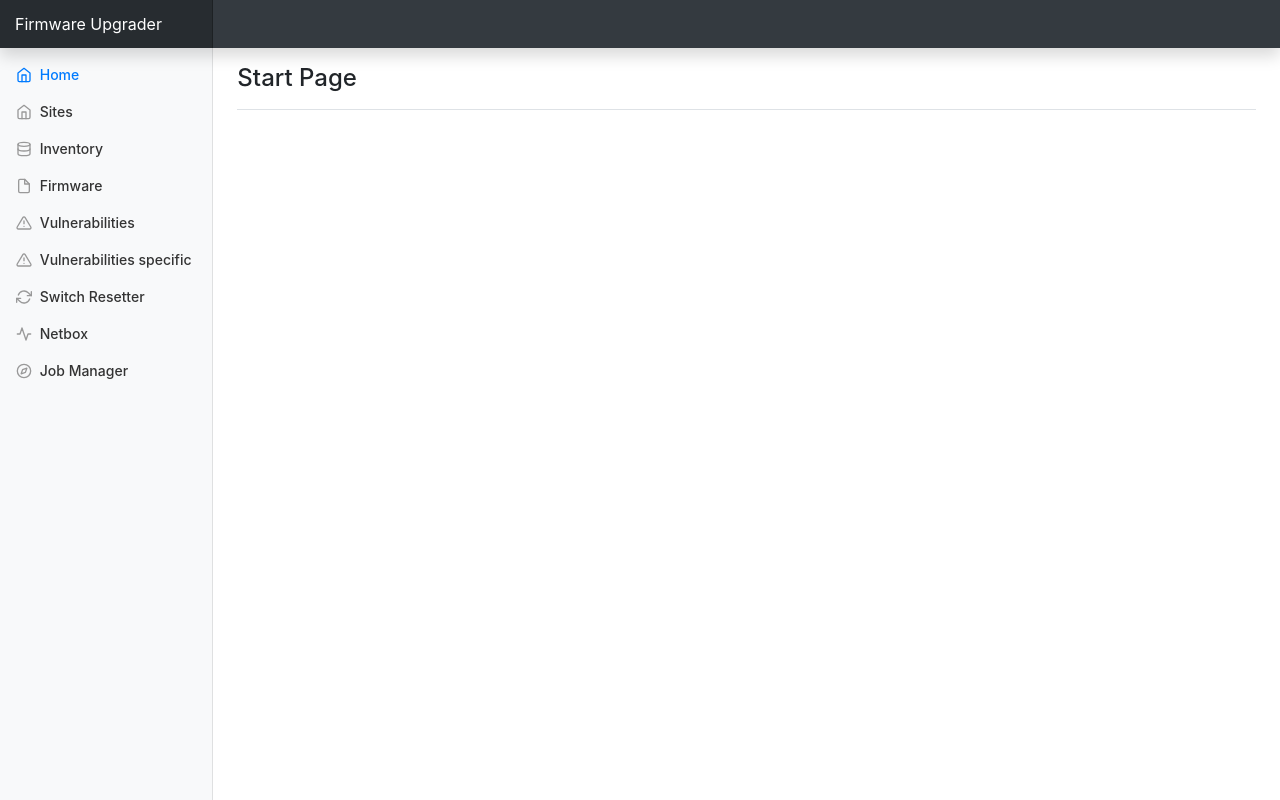
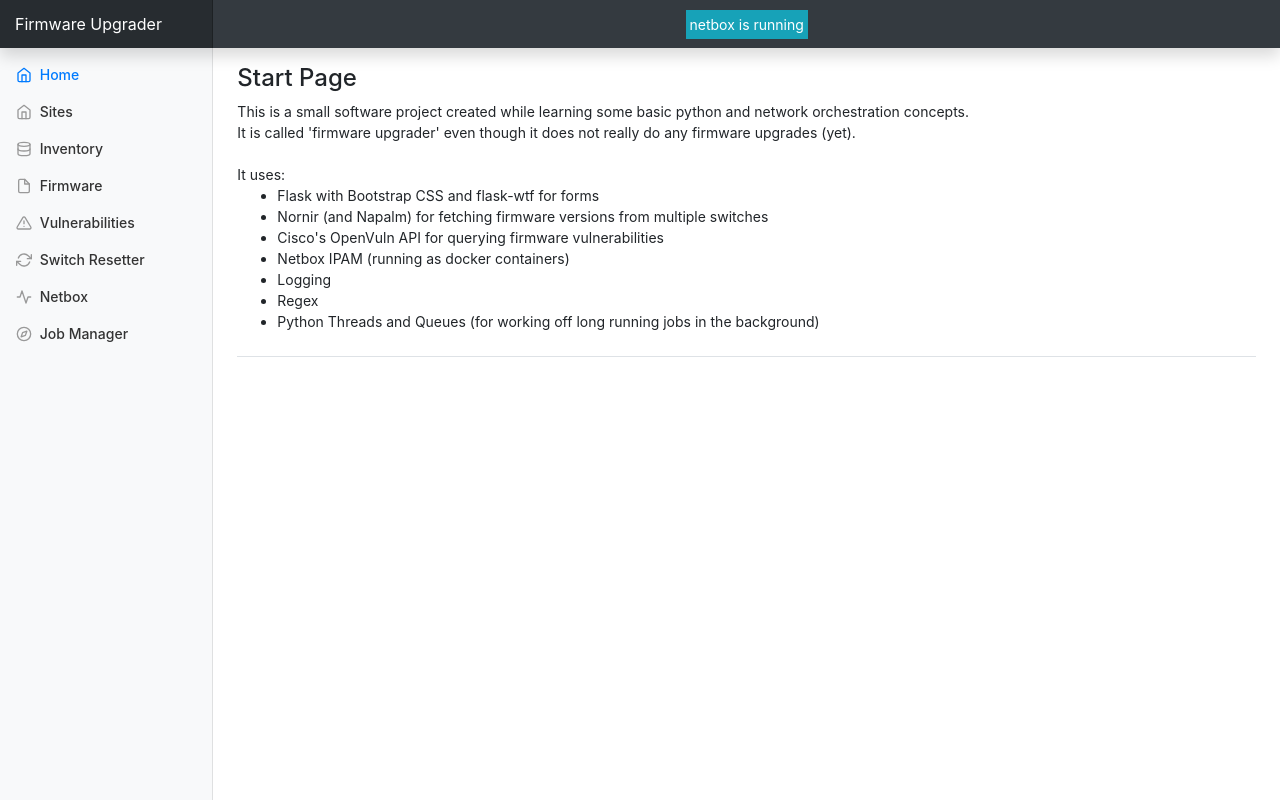
Before and after one commit to auerlukas/firmware-upgrader, a Flask app: page / in a window 1280 px wide. Run offline with Flask 2, Linux system fonts and the light colour scheme; parts of the project's set-up code (start-up, migrations or seed data) failed here and were passed over; some libraries are stand-ins or nearby versions.

Commit message:
cleanup, auto-start for netbox containers

```diff
--- a/firmware-upgrader/app.py
+++ b/firmware-upgrader/app.py
@@ -1,33 +1,30 @@
 # import stdlib
 import logging
+import os
+import subprocess
+import threading
+import urllib3
+from functools import partial
+from queue import Queue
 from threading import Thread
+from typing import List
 
 # import third party lib
 from flask import Flask
 from flask import render_template, flash, redirect
 from flask import request
-from functools import partial
 from openVulnQuery._library.advisory import AdvisoryIOS
-from queue import Queue
-from typing import List
-import threading
-import urllib3
-from nornir.core import InitNornir
-
 
 # import custom
-from config import Config
 import forms
 import ntbx
 import orch
+from config import Config
 
 # @TODO comments/documentation
 # @TODO type hinting
 # @TODO logging
 # @TODO unit tests
-# @TODO queueing
-# @TODO interface with netbox
-# @TODO methoden in eigenes file auslagern
 
 
 # Flask application
@@ -35,17 +32,24 @@ app = Flask(__name__)
 app.config.from_object(Config)
 
 # Job Queue
-# needed to make sure that actions from multiple users do not conflict with eachother - work sequentially
+# needed to make sure that actions from multiple users do not conflict with eachother - working off tasks sequentially
 jobs = Queue()
 
-# Nornir
-nr = InitNornir(config_file='nornir/config.yaml', dry_run=True)
+# Netbox
+ntbx_api_url_base = 'not_ready'
+ntbx_status = False
+
+
+# make variable 'netbox' available in jinja templates
+@app.context_processor
+def inject_netbox_status():
+    return dict(netbox_status=ntbx_status)
 
 
 # ##################################################################################################
 # ##################################################################################################
 #                                                                                                  #
-# FLASK ROUTES                                                                                     #
+# FLASK ROUTES START                                                                               #
 #                                                                                                  #
 # ##################################################################################################
 # ##################################################################################################
@@ -62,7 +66,7 @@ def sites_index():
 
 @app.route("/inventory")
 def inventory_index():
-    devices = orch.get_devices(nr)
+    devices = orch.get_devices()
     return render_template('inventory/index.html', devices=devices)
 
 
@@ -75,14 +79,12 @@ def firmware_index():
 def firmware_show():
     # getting firmware takes quite a bit of time
     # therefore create a job and put it into the job queue
-    job = {'function': 'orch.get_firmware'}
+    # job = {'function': 'orch.get_firmware'}
+    job = partial(orch.get_firmware)
     jobs.put(job)
 
     # jump to inventory index page
     return render_template('firmware/index.html')
-
-    # devices = orch.get_firmware()
-    # return render_template('firmware/show.html', devices=devices)
 
 
 @app.route("/vulnerabilities")
@@ -101,7 +103,7 @@ def vulnerabilities_show() -> List[AdvisoryIOS]:
 
 @app.route("/resetter")
 def resetter_index():
-    devices = orch.get_devices(nr)
+    devices = orch.get_devices()
     return render_template('resetter/index.html', devices=devices)
 
 
@@ -109,52 +111,30 @@ def resetter_index():
 def reload():
     hostname = request.args.get('hostname')
 
-    # # creating a job ID
-    # job_id = 'reload_{h}'.format(h=hostname)
-    #
-    # # simple version
-    # # job = q.enqueue(reload_switch, hostname)
-    #
-    # # explicit version
-    # job = q.enqueue_call(func=orch.reload_switch(),
-    #                      args=(hostname,),
-    #                      job_id=job_id)
-
+    # TODO adopt to new queueing mechanism
     # create a new job 'reload_switch' and put it to the job queue
-    job = partial(orch.reload_switch, hostname=hostname)
-    jobs.put(job)
+    j = partial(orch.reload_switch(hostname))
+    jobs.put(j)
     return render_template('resetter/reload.html', hostname=hostname)
 
 
 @app.route("/resetter/reload_status")
 def reload_status():
     hostname = request.args.get('hostname')
-    j = jobs.get()
-    print('size of job queue:')
-
-    # debugging outputs
-    # job = q.fetch_job('reload_{h}'.format(h=hostname))
-    # if job is None:
-    #     print('Job is None.')
-    # else:
-    #     print('Job Status: {s}'.format(s=job.get_status()))
-    #     print('Job Result: {r}'.format(r=job.result))
-    #     print('Job ID: {i}'.format(i=job.id))
-    #
-    # job_id = request.args.get('job_id')
-
     return render_template('resetter/reload_status.html', hostname=hostname)
 
 
 @app.route("/netbox", methods=['GET', 'POST'])
 def netbox_index():
-    sites = ntbx.get_sites()['results']
+    global ntbx_api_url_base
+    sites = ntbx.get_sites(ntbx_api_url_base)['results']
+    ip_addresses = ntbx.get_ip_addresses(ntbx_api_url_base)['results']
     form = forms.IPAddressForm()
     if form.validate_on_submit():
-        result = ntbx.add_ip_address(form.ip_address.data, form.prefix_length.data)
+        result = ntbx.add_ip_address(ntbx_api_url_base, form.ip_address.data, form.prefix_length.data)
         flash(result)
         return redirect('/netbox')
-    return render_template('netbox/index.html', sites=sites, ip_addr_form=form)
+    return render_template('netbox/index.html', sites=sites, ip_addr_form=form, ip_addresses=ip_addresses)
 
 
 @app.route("/jobmanager")
@@ -166,6 +146,14 @@ def jobmanager_index():
     return render_template('jobmanager/index.html', threads=threads, jobs=jobs_list, no_of_jobs=no_of_jobs)
 
 
+# ##################################################################################################
+# ##################################################################################################
+#                                                                                                  #
+# FLASK ROUTES END                                                                               #
+#                                                                                                  #
+# ##################################################################################################
+# ##################################################################################################
+
 
 def job_manager():
     """
@@ -173,39 +161,72 @@ def job_manager():
     handles various (long running) jobs
     :return:
     """
-    logging.info('Job manager started.')
+    logging.warning('Job manager started.')
     while True:
         print('job manager: waiting for queue...')
-        logging.info('waiting for queue...')
+        logging.warning('waiting for queue...')
 
         # get job from queue (block=True is important here)
         # returns a pointer to job (element in queue), that's why it can be called later on using 'job()'
         job = jobs.get(block=True)
 
-        print(job)
-        if job['function'] == 'orch.get_firmware':
-            # execute job
-            print('executing %s' % job)
-            logging.info('executing %s' % job)
-            orch.get_firmware(nr)
-            print('finished %s' % job)
-            logging.info('finished %s' % job)
+        print(f'job_manager: running job \'{job}\'')
+        logging.warning('executing %s' % job)
+        print('executing %s' % job)
+        job()
+        logging.warning('finished %s' % job)
+        print('finished %s' % job)
 
         jobs.task_done()
 
 
+def start_netbox():
+    # start netbox containers
+    logging.warning('starting netbox containers...')
+    result = subprocess.Popen('cd /home/luk/dev/netbox-docker; docker-compose up -d',
+                              shell=True, stdout=subprocess.PIPE).stdout.read()
+
+    # find out IP address and TCP port on which netbox is running
+    ntbx_socket = subprocess.Popen('cd /home/luk/dev/netbox-docker; docker-compose port nginx 8080',
+                                   shell=True, stdout=subprocess.PIPE).stdout.read()
+
+    ntbx_socket = ntbx_socket.decode('ascii').strip()
+
+    # construct netbox api base url
+    global ntbx_api_url_base
+    ntbx_api_url_base = f'http://{ntbx_socket}/api/'
+    global ntbx_status
+    ntbx_status = True
+    return result
+
+
 if __name__ == '__main__':
-    logging.basicConfig(filename='../log/app.log', level=logging.INFO)
+    logging.basicConfig(filename='../log/app.log', level=logging.WARNING)
 
-    logging.info('disabling InsecureRequestWarnings...')
     # suppress InsecureRequestWarnings
+    logging.warning('disabling InsecureRequestWarnings...')
     urllib3.disable_warnings(urllib3.exceptions.InsecureRequestWarning)
 
     # create a new thread which runs in the background and handles a job queue
     job_manager = Thread(target=job_manager, name='JobManager')
     job_manager.start()
 
+    # netbox
+    # find out IP address and TCP port on which netbox is running (actually the nginx container belonging to netbox)
+    ntbx_socket = subprocess.Popen('cd /home/luk/dev/netbox-docker; docker-compose port nginx 8080',
+                                   shell=True, stdout=subprocess.PIPE).stdout.read()
+    ntbx_socket = ntbx_socket.decode('ascii').strip()
+
+    # construct netbox api base url
+    ntbx_api_url_base = f'http://{ntbx_socket}/api/'
+
+    # start netbox containers if not yet running
+    if not ntbx_socket:
+        job = partial(start_netbox)
+        jobs.put(job)
+    else:
+        ntbx_status = True
+
     # run flask web app
-    logging.info('starting web application..')
+    logging.warning('starting flask web application..')
     app.run(host='127.0.0.1', port=5000, debug=True)
-    # run_nornir()
--- a/firmware-upgrader/templates/index.html
+++ b/firmware-upgrader/templates/index.html
@@ -11,6 +11,22 @@
             <h1 class="h4">Start Page</h1>
         </div>
     </div>
+    <div class="row">
+        <div class="col">
+            This is a small software project created while learning some basic python and network orchestration concepts.<br>
+            It is called 'firmware upgrader' even though it does not really do any firmware upgrades (yet).<br><br>
+            It uses:
+            <ul>
+                <li>Flask with Bootstrap CSS and flask-wtf for forms</li>
+                <li>Nornir (and Napalm) for fetching firmware versions from multiple switches</li>
+                <li>Cisco's OpenVuln API for querying firmware vulnerabilities</li>
+                <li>Netbox IPAM (running as docker containers)</li>
+                <li>Logging</li>
+                <li>Regex</li>
+                <li>Python Threads and Queues (for working off long running jobs in the background)</li>
+            </ul>
+        </div>
+    </div>
 </div>
 
 
--- a/firmware-upgrader/templates/inventory/index.html
+++ b/firmware-upgrader/templates/inventory/index.html
@@ -9,6 +9,11 @@
     <div class="row">
         <div class="col">
             <h1 class="h4">Inventory</h1>
+        </div>
+    </div>
+    <div class="row">
+        <div class="col">
+            Shows the inventory as stored in the nornir object.
         </div>
     </div>
     <div class="row">
--- a/firmware-upgrader/templates/layout.html
+++ b/firmware-upgrader/templates/layout.html
@@ -30,6 +30,12 @@
     {% endfor %}
 
     {% endif %}
+    <!-- show whether netbox containers are running -->
+    {% if netbox_status %}
+        <p class="p-1 mb-0 bg-info text-white">netbox is running</p>
+    {% else %}
+        <p class="p-1 mb-0 bg-info text-white">netbox not yet running</p>
+    {% endif %}
     {% endwith %}
 
     </p>
@@ -44,7 +50,6 @@
 ('/inventory', 'inventory', 'database', 'Inventory'),
 ('/firmware', 'firmware', 'file', 'Firmware'),
 ('/vulnerabilities', 'vulnerabilities', 'alert-triangle', 'Vulnerabilities'),
-('/vulnerabilities/show?os=ios&version=12.2(55)SE11', 'show', 'alert-triangle', 'Vulnerabilities specific'),
 ('/resetter', 'resetter', 'refresh-cw', 'Switch Resetter'),
 ('/netbox', 'netbox', 'activity', 'Netbox'),
 ('/jobmanager', 'jobmanager', 'compass', 'Job Manager')
--- a/firmware-upgrader/templates/resetter/reload.html
+++ b/firmware-upgrader/templates/resetter/reload.html
@@ -14,7 +14,6 @@
     <div class="row">
         <div class="col">
             <p>Click <a href="reload_status?hostname={{ hostname }}">here</a> for status update.</p>
-            <p>Job ID: {{ job_id }}</p>
         </div>
     </div>
     </div>
--- a/firmware-upgrader/templates/vulnerabilities/index.html
+++ b/firmware-upgrader/templates/vulnerabilities/index.html
@@ -13,7 +13,10 @@
     </div>
     <div class="row">
         <div class="col">
-            open site <a href="vulnerabilities/show?os=ios&version=15.7(3)M2">vulnerabilities/show?os=ios&version=15.7(3)M2</a>
+            Uses the <strong>Cisco OpenVuln API</strong> to query a specific IOS or IOS-XE version for vulnerabilities.<br>
+            API credentials are stored in file 'openvuln_api_credentials.json' and can be generated <a href="https://apiconsole.cisco.com/" target="_blank>">here</a>.<br><br>
+            Call from site '<a href="/inventory">inventory</a>' or by manually specifying an URL in this format:<br>
+            <a href="/vulnerabilities/show?os=ios-xe&version=16.6.2">/vulnerabilities/show?os=ios-xe&version=16.6.2</a>
         </div>
     </div>
     </div>
```
Also changed, not shown: firmware-upgrader/inventory/devices.yaml (+5 -5 lines), firmware-upgrader/ntbx.py (+16 -3 lines), firmware-upgrader/orch.py (+22 -34 lines), firmware-upgrader/templates/firmware/index.html (+11 -4 lines), firmware-upgrader/templates/netbox/index.html (+37 -4 lines), firmware-upgrader/templates/resetter/reload_status.html (+3 -8 lines), firmware-upgrader/templates/sites/index.html (+5 -2 lines). Lines whose indentation alone changed are shown as unchanged.
